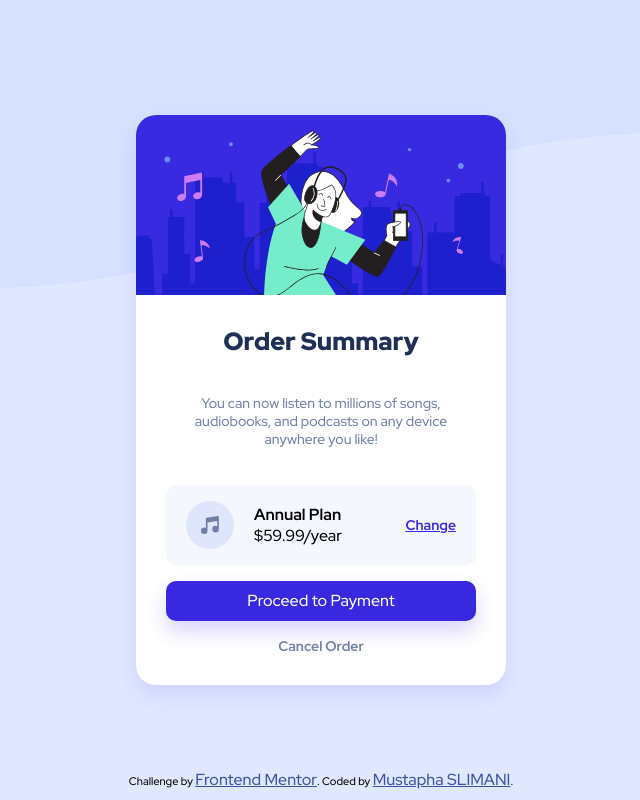
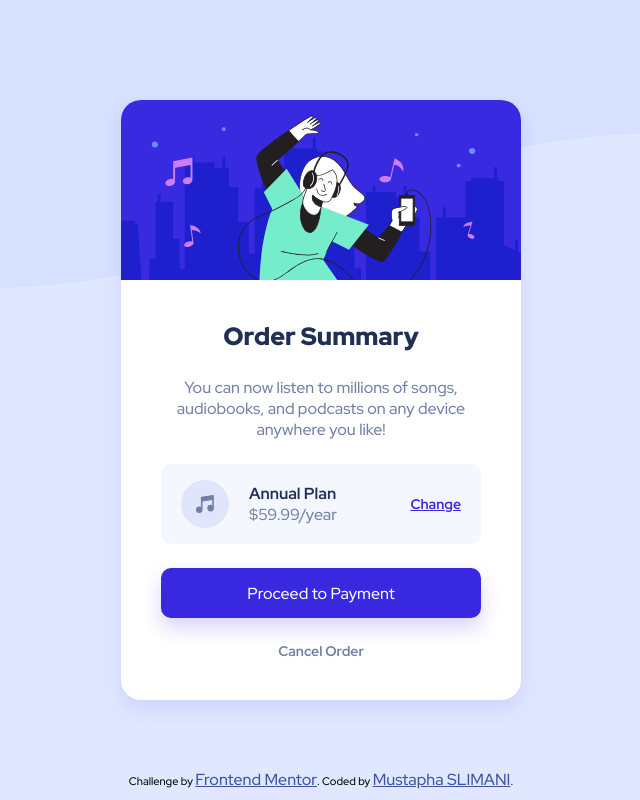
Before and after one commit to Slimani-CE/front-end-mentor-ch6, a plain HTML site: page index.html in a window 1280 px wide. Shown: the whole page, without its empty margins (319-959 px from the left). Drawn offline with Linux system fonts and the light colour scheme.

Commit message:
Fixed Version

```diff
--- a/style.css
+++ b/style.css
@@ -39,8 +39,8 @@ body {
 }
 
 .container {
-    width: 370px;
-    height: 570px;
+    width: 400px;
+    height: 600px;
     background-color: var(--white);
     border-radius: 20px;
     box-shadow: 0 10px 20px 0px var(--dark-blue-shadow);
@@ -61,7 +61,7 @@ body {
 
 .container .body {
     width: 100%;
-    padding: 30px;
+    padding: 40px;
     flex-grow: 1;
     display: flex;
     flex-direction: column;
@@ -76,10 +76,9 @@ body {
 }
 
 .container .body p {
-    font-size: 14px;
     color: var(--desaturated-blue);
     text-align: center;
-    padding: 20px;
+    padding: 10px;
 }
 
 .plan {
@@ -95,6 +94,15 @@ body {
 
 .plan .plan-type {
     padding: 0 20px;
+}
+
+.plan .plan-type h3 {
+    color: var(--dark-blue);
+}
+
+.plan .plan-type .price {
+    color: var(--desaturated-blue);
+    font-weight: 500;
 }
 
 .plan button {
@@ -116,8 +124,9 @@ body {
 
 .body .payment-btn {
     width: 100%;
-    height: 40px;
+    height: 50px;
     border-radius: 10px;
+    margin-top: 10px;
     background-color: var(--bright-blue);
     box-shadow: 0 10px 20px 0px hsla(245, 75%, 52%, 0.2);
     font-weight: 500;
@@ -131,6 +140,7 @@ body {
 }
 
 .body .cancel-btn {
+    margin-top: 10px;
     font-size: 14px;
     font-weight: bold;
     background: none;
@@ -145,6 +155,6 @@ body {
 
 @media (max-width: 375px) {
     .container {
-        width: 350px;
+        width: 340px;
     }
 }
```
